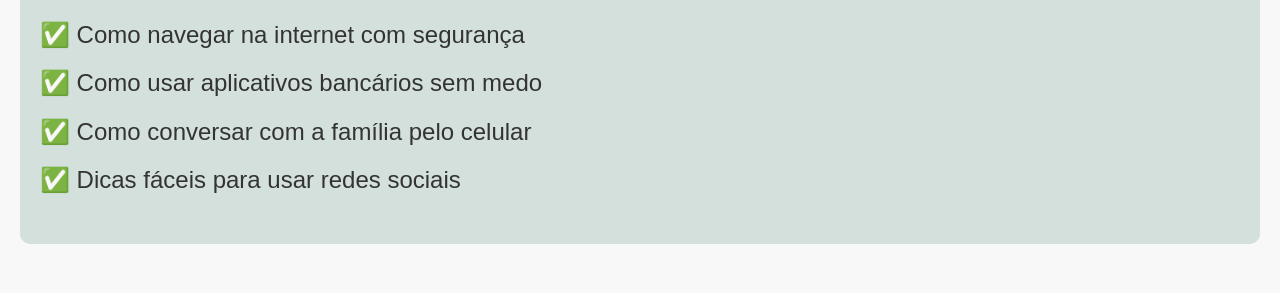
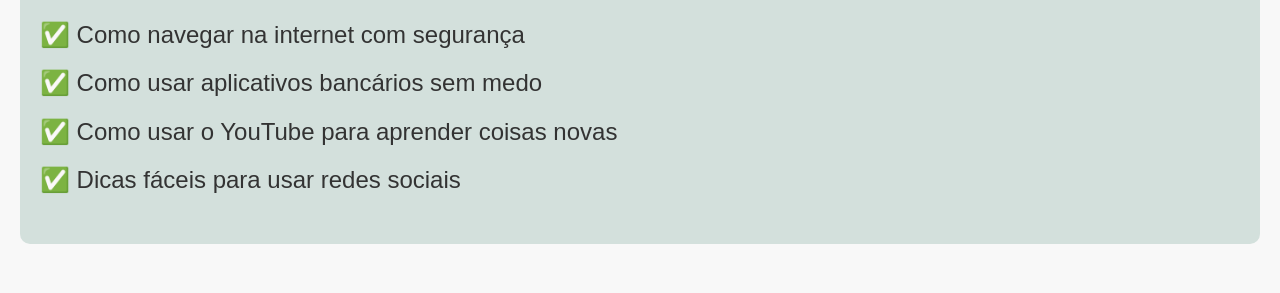
Before and after one commit to andeAraujo/Senior-Web, a plain HTML site: page index.html in a window 1280 px wide. Shown: the part 659-952 px from the top of the page. Drawn offline with Linux system fonts and the light colour scheme.

Commit message:
Arquivo Atualizado

```diff
--- a/index.html
+++ b/index.html
@@ -23,7 +23,7 @@
         <ul>
             <li>✅ Como navegar na internet com segurança</li>
             <li>✅ Como usar aplicativos bancários sem medo</li>
-            <li>✅ Como conversar com a família pelo celular</li>
+            <li>✅ Como usar o YouTube para aprender coisas novas</li>
             <li>✅ Dicas fáceis para usar redes sociais</li>
         </ul>
     </section>
```
